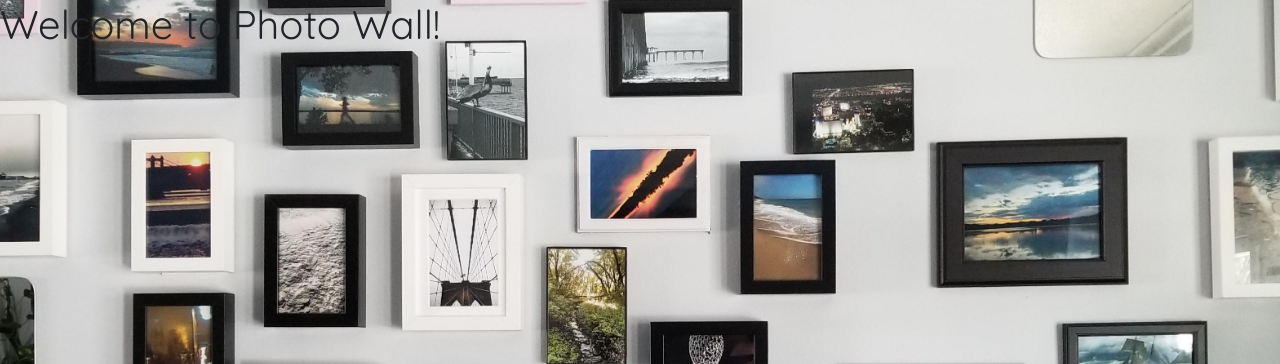
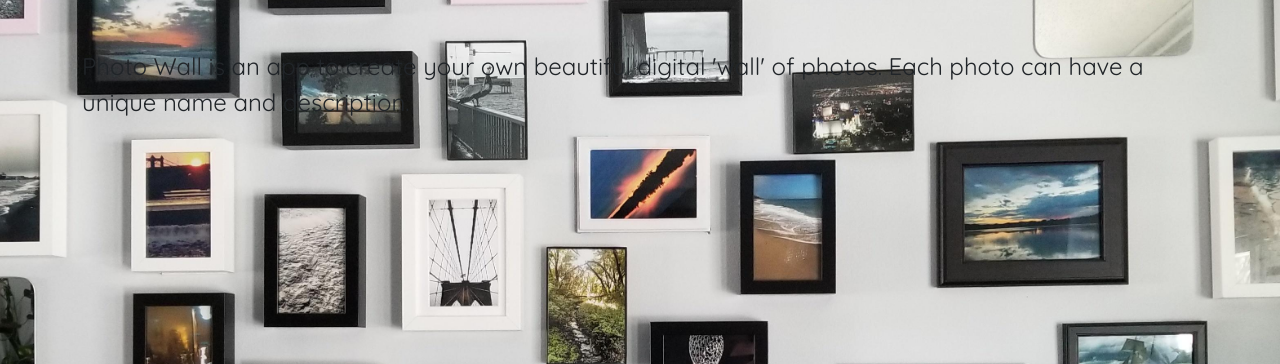
Before and after one commit to mint85/photo-wall, a Django app: page /about/ in a window 1280 px wide. Shown: the part 56-420 px from the top of the page. Run offline with Django 4.2, Linux system fonts and the light colour scheme; some libraries are stand-ins or nearby versions.

Commit message:
adds github repo and linkedin profile links to footer. adds start of about page content

```diff
--- a/main_app/templates/about.html
+++ b/main_app/templates/about.html
@@ -2,8 +2,15 @@
 {% block content %}
 
 <body id="about-body">
-
-    <h1>Welcome to Photo Wall!</h1>
+    <div class="container">
+        <div class="row">
+            <div class="col">
+                <p class="fs-4 mt-5">
+                    Photo Wall is an app to create your own beautiful digital 'wall' of photos. Each photo can have a unique name and description.
+                </p>
+            </div>
+        </div>
+    </div>
 </body>
 
 {% endblock %}
--- a/main_app/templates/base.html
+++ b/main_app/templates/base.html
@@ -56,10 +56,10 @@
         <div class="container">
             <section class="mb-4">
                 <!-- Linkedin -->
-                <a class="btn btn-primary btn-floating m-1 me-3" id="linkedin-link" href="#!" role="button"><i
+                <a class="btn btn-primary btn-floating m-1 me-3" id="linkedin-link" href="https://www.linkedin.com/in/allenmjones/" target="_blank" role="button"><i
                         class="fab fa-linkedin-in"></i></a>
                 <!-- Github -->
-                <a class="btn btn-primary btn-floating m-1 ms-3" id="github-link"  href="#!" role="button"><i
+                <a class="btn btn-primary btn-floating m-1 ms-3" id="github-link"  href="https://github.com/mint85/photo-wall" target="_blank" role="button"><i
                         class="fab fa-github"></i></a>
             </section>
         </div>
```
